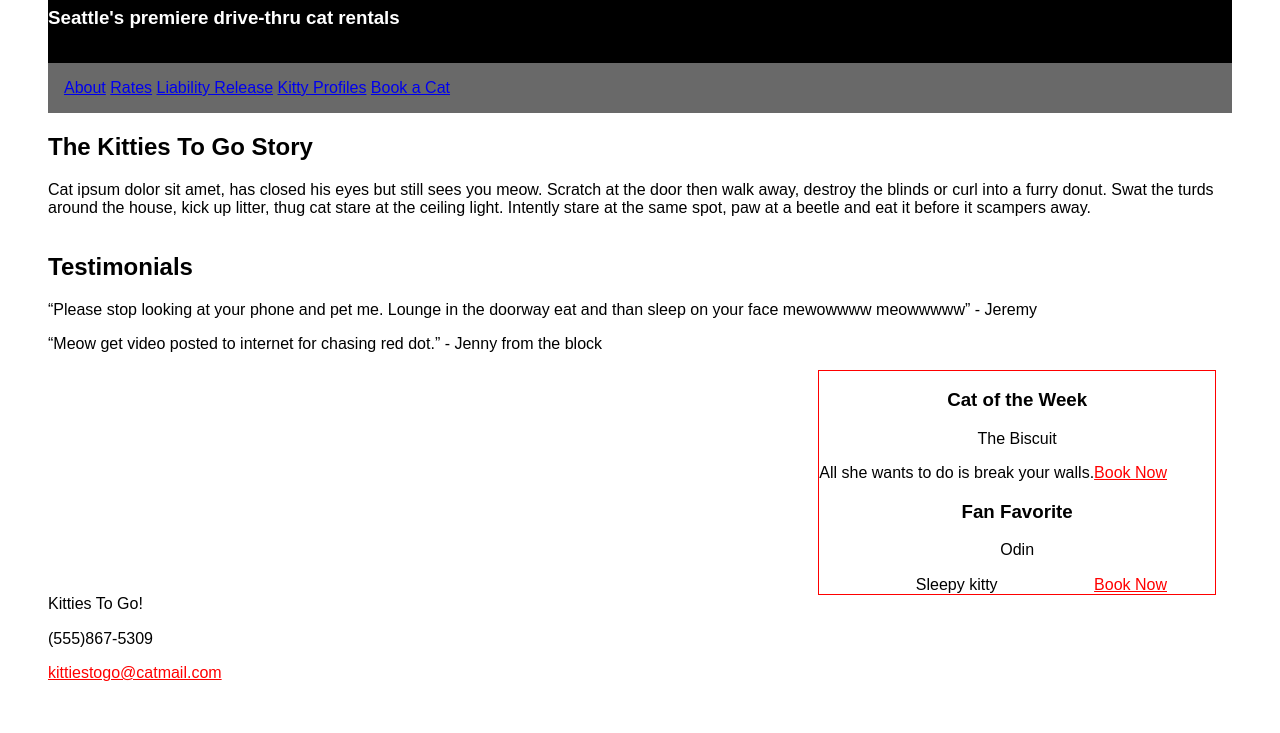
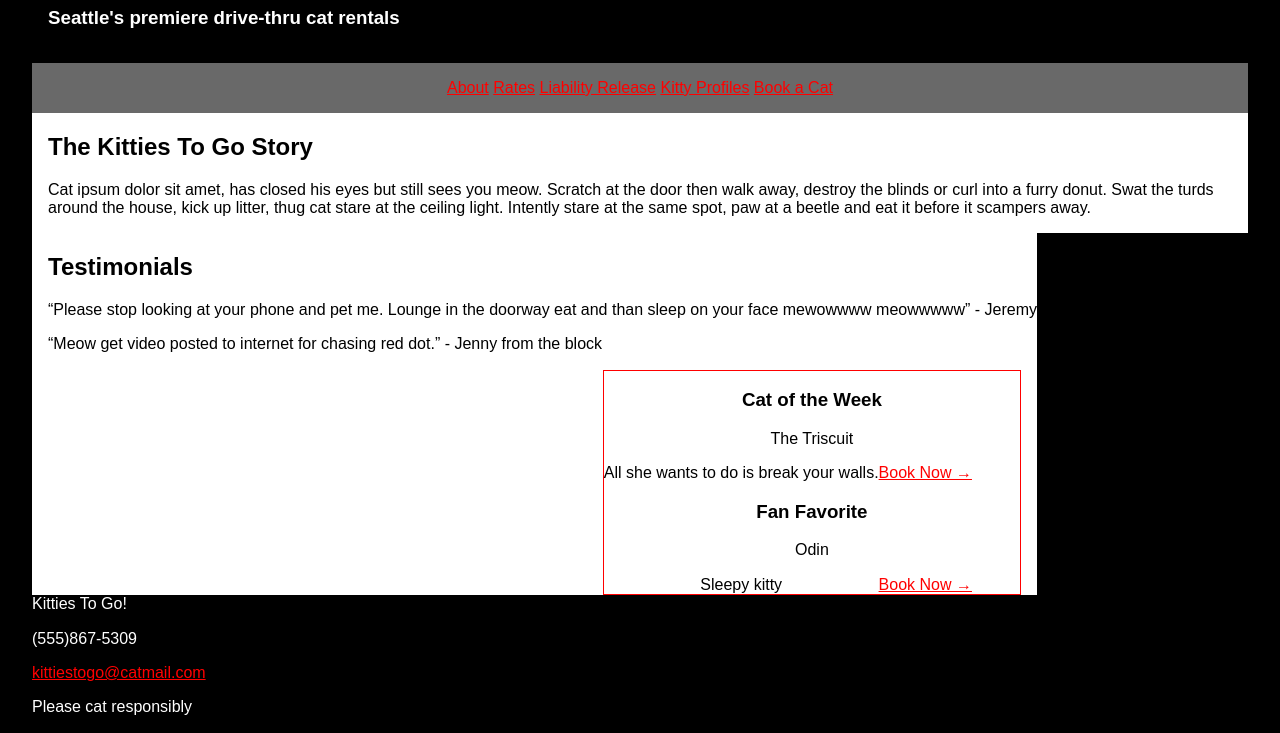
Before and after one commit to aaronekdahl/mockup-practice, a plain HTML site: page index.html in a window 1280 px wide. Shown: the part 73-806 px from the top of the page. Drawn offline with Linux system fonts and the light colour scheme.

Commit message:
tired-commit

```diff
--- a/index.html
+++ b/index.html
@@ -8,7 +8,7 @@
   <body>
 
     <header>
-      <a class="booking" href="kittyprofiles.html">Open right MEOW! Book a cat</a>
+      <a class="booking" href="kittyprofiles.html">Open right MEOW! Book a cat &rarr;</a>
       <h1>Kitties To Go!</h1>
       <h3>Seattle's premiere drive-thru cat rentals</h3>
     </header>
@@ -30,32 +30,34 @@
       <h2 class="testimonials">Testimonials</h2>
         <p><q>Please stop looking at your phone and pet me. Lounge in the doorway eat and than sleep on your face mewowwww meowwwww</q> - Jeremy</p>
         <p><q>Meow get video posted to internet for chasing red dot.</q> - Jenny from the block</p>
-    </article>
+
 
     <aside>
       <section>
         <h3>Cat of the Week</h3>
           <figure>
-          <a img src="images/XXXXXXX" alt="brown cat swinging on gray wrecking ball with silver chain">The Biscuit</a>
+            <a class="catpic" img src="https://pbs.twimg.com/profile_images/571260078292865024/0EvP5vXn.jpeg" alt="cute grey cat with bowtie">The Triscuit</a>
           </figure>
-          <caption>All she wants to do is break your walls.</caption>
-        <a class="booking" href="booking.html">Book Now</a>
+            <caption>All she wants to do is break your walls.</caption>
+          <a class="booking" href="booking.html">Book Now &rarr;</a>
       </section>
 
       <section>
         <h3>Fan Favorite</h3>
           <figure>
-          <a img src="images/XXXXXXX" alt="white cat on red flower fabric">Odin</a>
+            <a class="catpic" img src="images/XXXXXXX" alt="white cat on red flower fabric">Odin</a>
           </figure>
-          <caption>Sleepy kitty</caption>
-        <a class="booking" href="booking.html">Book Now</a>
-      </section>
-    </aside>
+            <caption>Sleepy kitty</caption>
+            <a class="booking" href="booking.html">Book Now &rarr;</a>
+          </section>
+        </aside>
+      </article>
 
     <footer>
       <p>Kitties To Go!</p>
       <p>(555)867-5309</p>
       <a class="mailto" href="mailto: kittiestogo@catmail.com">kittiestogo@catmail.com</a>
+      <p class="copyright">Please cat responsibly</p>
     </footer>
 
   </body>
--- a/stylesheets/stylesheet.css
+++ b/stylesheets/stylesheet.css
@@ -1,17 +1,24 @@
+a {
+ color: red;
+}
+
 article {
-  float: left
+  float: left;
+  padding-left: 1rem;
+  background-color: white;
 }
 
 body {
-  background-color: white;
-  margin-left: 3rem;
-  margin-right: 3rem;
+  background-color: black;
+  margin-left: 2rem;
+  margin-right: 2rem;
 }
 
 header {
   background-color: black;
   border-bottom: 1rem solid black;
   color: white;
+  padding-left: 1rem;
 }
 
 .booking {
@@ -22,25 +29,40 @@ header {
 
 nav {
   background-color: dimgrey;
-  padding: 1rem;
-  align-content: center;
+  padding: 1rem 0 1rem 0;
+  text-align: center;
 }
 
+/*p {
+}*/
+
 aside {
+  /*position: absolute;
+  top: 13rem;
+  right: 2rem;*/
+  float: right;
   border: 0.1rem solid red;
   margin-right: 1rem;
   text-align: center;
-  float: right;
+  margin-left: 30rem;
+  background-color: white;
+}
+
+.catpic {
+  color: black
 }
 
 li {
   text-decoration: none;
 }
 
-
-
 footer {
   clear: both;
+  color: white
+}
+
+.copyright {
+  color: white;
 }
 
 .mailto {
```
